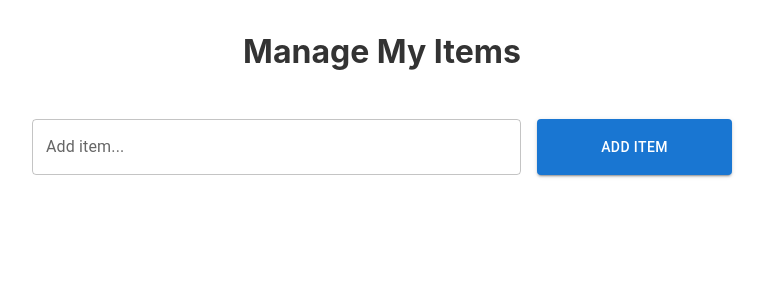
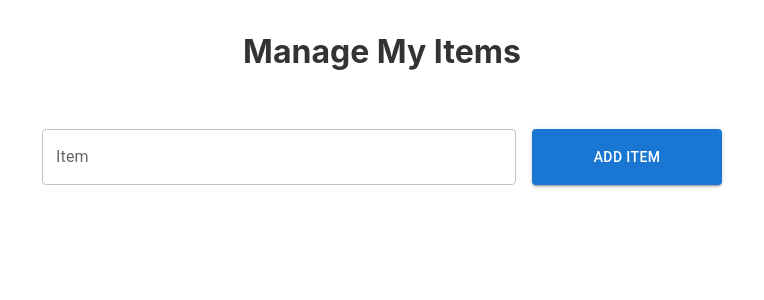
Before and after one commit to ayaanqui/northwestern-prog-test, a React (Create React App) app: page / in a window 1280 px wide. Shown: the top 300 px of the page, without its empty margins (258-1022 px from the left). Built offline with nearby package versions, Linux system fonts and the light colour scheme.

Commit message:
Add props to AddItem component + update state

```diff
--- a/src/components/AddItem.tsx
+++ b/src/components/AddItem.tsx
@@ -1,17 +1,41 @@
 import { Button, Stack, TextField } from "@mui/material"
+import { Dispatch, SetStateAction, useState } from "react"
 
-const AddItem = (props: any) => {
+export interface AddItemProps {
+  addItem: (item: string) => void
+}
+
+const AddItem = ({ addItem }: AddItemProps) => {
+  const [input, setInput] = useState<string>("")
+
+  const updateInput = (event: any) => {
+    setInput(event.target.value)
+  }
+
+  const submit = () => {
+    addItem(input)
+  }
+
   return (
-    <Stack direction="row" spacing={2} justifyContent="space-between" mt="sm">
+    <Stack
+      direction="row"
+      spacing={2}
+      justifyContent="space-between"
+      padding="10px">
       <TextField
         id="outlined-basic"
-        label="Add item..."
+        label="Item"
         variant="outlined"
         fullWidth
         style={{ flex: 3 }}
+        onChange={updateInput}
       />
 
-      <Button variant="contained" fullWidth style={{ flex: 1 }}>
+      <Button
+        variant="contained"
+        fullWidth
+        style={{ flex: 1 }}
+        onClick={submit}>
         Add Item
       </Button>
     </Stack>
```
